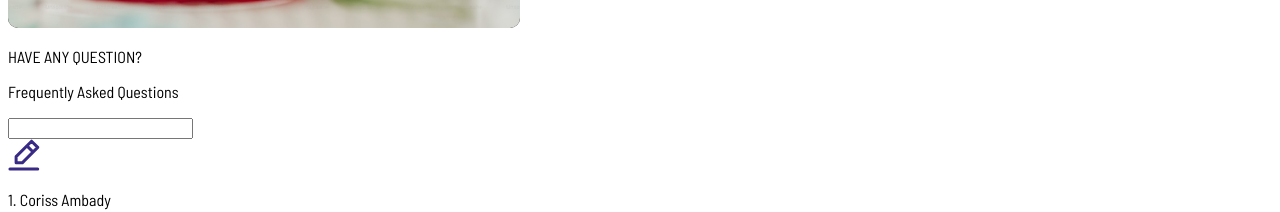
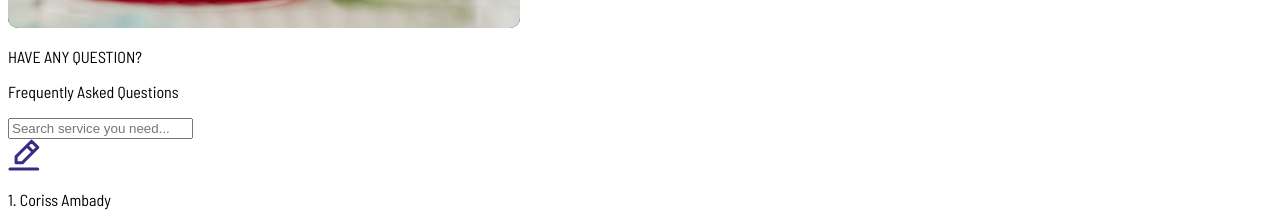
Before and after one commit to aniketxthakur/app, a React (Create React App) app: page / in a window 1280 px wide. Shown: the part 3903-4115 px from the top of the page. Built offline with nearby package versions, Linux system fonts and the light colour scheme.

Commit message:
placeholder

```diff
--- a/src/main/components/input/searchInput.js
+++ b/src/main/components/input/searchInput.js
@@ -3,9 +3,8 @@ import React from 'react'
 const SearchInput = (props) => {
     return (
         <form>
-            <input type="search" class={`mx-auto p-4 pl-10 rounded-lg bg-gray-100 text-lg font-light placeholder-black ${props.width}`} placeholder={props.placeHolder} required />
+            <input type="search" class={`mx-auto p-4 pl-10 rounded-lg bg-gray-100 text-lg font-light placeholder-black w-96 ${props.width}`} placeholder={props.placeHolder} required />
         </form>
     )
 }
-
 export default SearchInput
--- a/src/main/home/components/FAQ/faq.js
+++ b/src/main/home/components/FAQ/faq.js
@@ -26,7 +26,7 @@ function FaqComponent() {
             <div className='text-center font-bold grid gap-8'>
                 <p className='text-3xl text-gray-400'>HAVE ANY QUESTION?</p>
                 <p className='md:text-5xl text-xl md:px-40 text-[#050f4e]'>Frequently Asked Questions</p>
-                <SearchInput />
+                <SearchInput placeHolder='Search service you need...' />
                 {/* FAQ */}
                 {faqSections.map((section) => (
                     <div onClick={() => toggleContent(section.id)} key={section.id} className='cursor-pointer text-start p-8 border-2 rounded-lg md:text-3xl text-xl'>
@@ -54,5 +54,4 @@ function FaqComponent() {
         </div>
     );
 }
-
 export default FaqComponent;
--- a/src/main/home/components/heroSection/heroSection.js
+++ b/src/main/home/components/heroSection/heroSection.js
@@ -5,7 +5,7 @@ import HeroSectionCard from '../../../components/cards/heroSectionCard/heroSecti
 
 const HeroSection = () => {
     return (
-        <div id='home' className='md:pt-36 pt-16 text-white bg-no-repeat bg-auto md:bg-contain' style={{ backgroundImage: `url(${Vector})`}} >
+        <div id='home' className=' md:pt-36 pt-16 text-white bg-no-repeat bg-auto md:bg-contain' style={{ backgroundImage: `url(${Vector})`}} >
             <div className='text-center px-3 py-10 md:w-[800px] mx-auto grid gap-5'>
                 <h1 className='leading-none md:text-[83px] text-[40px] font-semibold'>Access Innovative Healthcare</h1>
                 <p className='md:text-[28px] text-[20px]'>Empowering primary care professionals to seamlessly identify and engage with eligible patients for clinical trail opportunities.</p>
@@ -15,7 +15,5 @@ const HeroSection = () => {
             <HeroSectionCard />
         </div>
     )
-
 }
-
 export default HeroSection
--- a/src/routes/mainroute.js
+++ b/src/routes/mainroute.js
@@ -5,7 +5,7 @@ import Footer from '../main/components/footer.js/footer'
 
 const MainRoute = ({children}) => {
   return (
-    <div className='grid'>
+    <div className='grid '>
       <Navbar/>
       <Outlet/>
       <Footer/>
```
